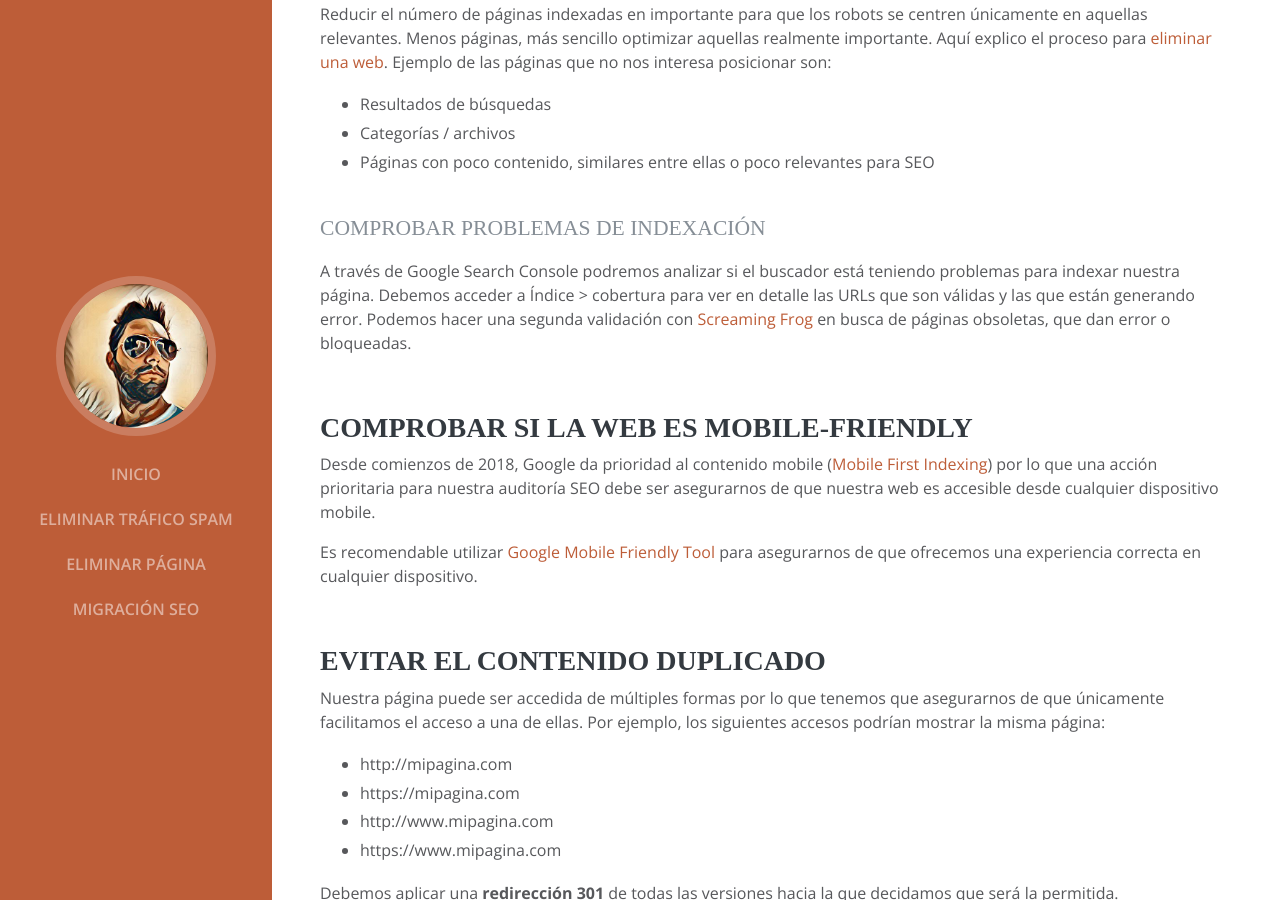
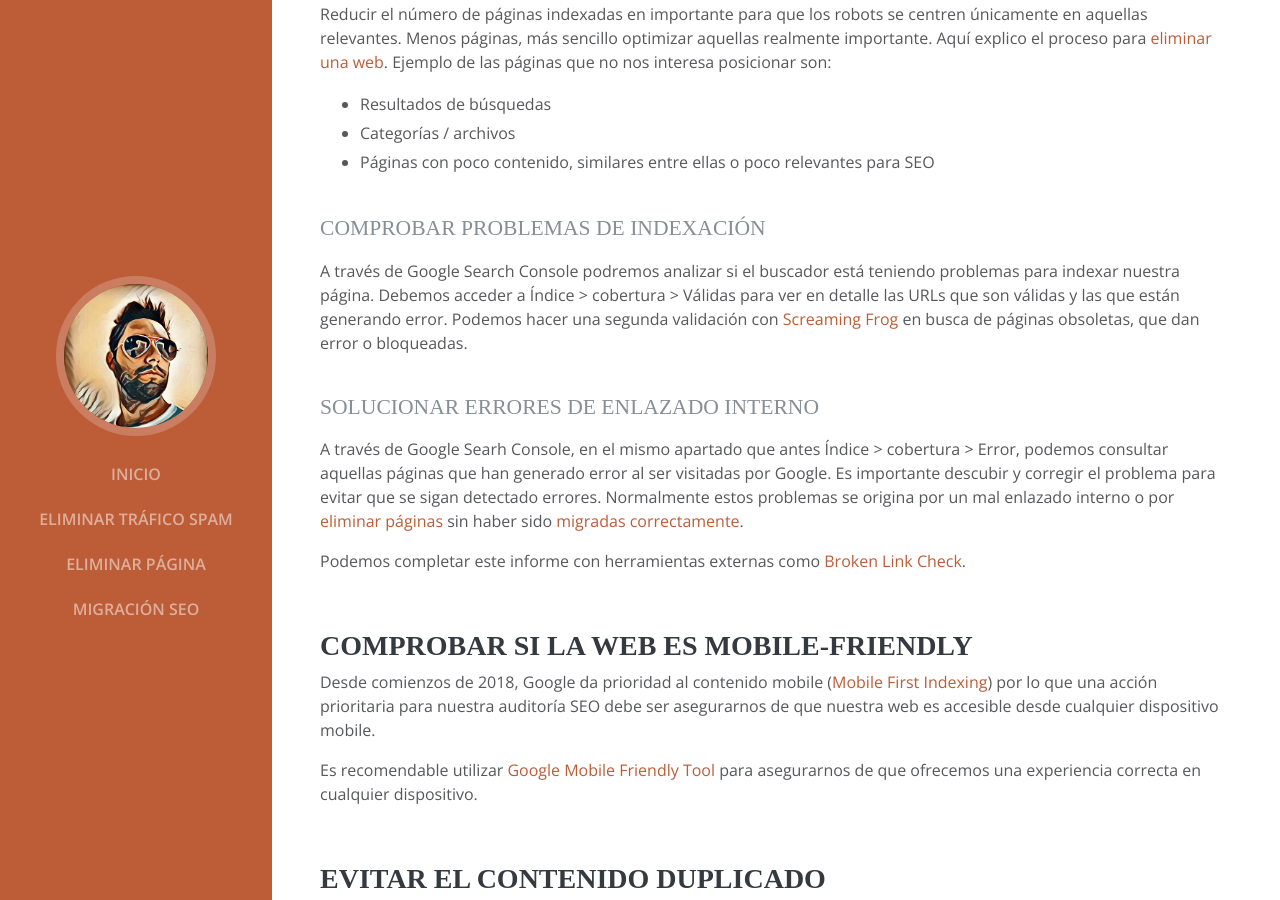
Before and after one commit to Emirodgar/w-chuleta-seo, a Jekyll site: the page built from auditoria-seo.md, in a window 1280 px wide and 900 px high, scrolled down 444 px. Built offline with Jekyll 4.4.1, drawn with Linux system fonts in a browser that asks for light colours; some web fonts are replaced; our own code applies the rules of GitHub Pages for plain Markdown files; some of the changed text lies outside the part shown.

Commit message:
Update auditoria-seo.md

```diff
--- a/auditoria-seo.md
+++ b/auditoria-seo.md
@@ -24,7 +24,13 @@
 
 ### Comprobar problemas de indexación
 
-A través de Google Search Console podremos analizar si el buscador está teniendo problemas para indexar nuestra página. Debemos acceder a Índice > cobertura para ver en detalle las URLs que son válidas y las que están generando error. Podemos hacer una segunda validación con [Screaming Frog](https://www.screamingfrog.co.uk/seo-spider/) en busca de páginas obsoletas, que dan error o bloqueadas.
+A través de Google Search Console podremos analizar si el buscador está teniendo problemas para indexar nuestra página. Debemos acceder a Índice > cobertura > Válidas para ver en detalle las URLs que son válidas y las que están generando error. Podemos hacer una segunda validación con [Screaming Frog](https://www.screamingfrog.co.uk/seo-spider/) en busca de páginas obsoletas, que dan error o bloqueadas.
+
+### Solucionar errores de enlazado interno
+
+A través de Google Searh Console, en el mismo apartado que antes Índice > cobertura > Error, podemos consultar aquellas páginas que han generado error al ser visitadas por Google. Es importante descubir y corregir el problema para evitar que se sigan detectado errores. Normalmente estos problemas se origina por un mal enlazado interno o por [eliminar páginas](https://chuletaseo.com/eliminar-pagina-indexada-google) sin haber sido [migradas correctamente](https://chuletaseo.com/migracion-seo).
+
+Podemos completar este informe con herramientas externas como [Broken Link Check](http://www.brokenlinkcheck.com/).
 
 ## Comprobar si la web es Mobile-Friendly
 
@@ -73,4 +79,7 @@
 
 ## Análisis del perfil de enlazado
 
-Disponer de enlaces de calidad es realmente importante para conseguir un buen posicionamiento SEO.
+Disponer de **enlaces de calidad** es realmente importante para conseguir un buen posicionamiento SEO. Debemos conseguir que nos enlacen páginas de la misma temática, diferentes dominios y con enlaces dentro de contenido. Es importante retirar cualquier **enlace tóxico** que nos pueda acarrera una penalización. Para revisar el perfil de enlazado podemos utilizar alguna de las siguientes herramientas:
+
+ - [Ahrefs](https://ahrefs.com/)
+ - [Majestic SEO](https://majestic.com/)
```
